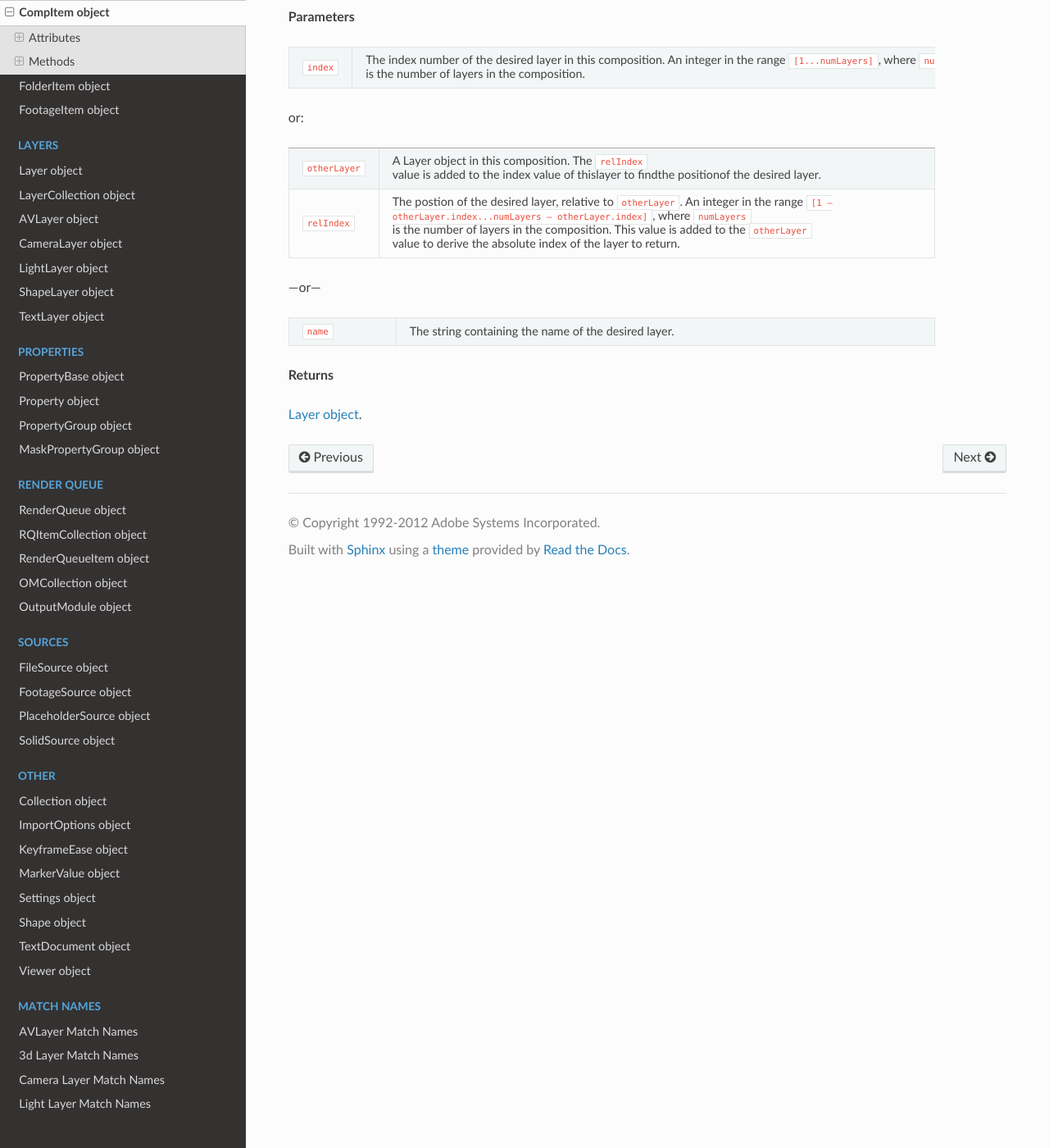
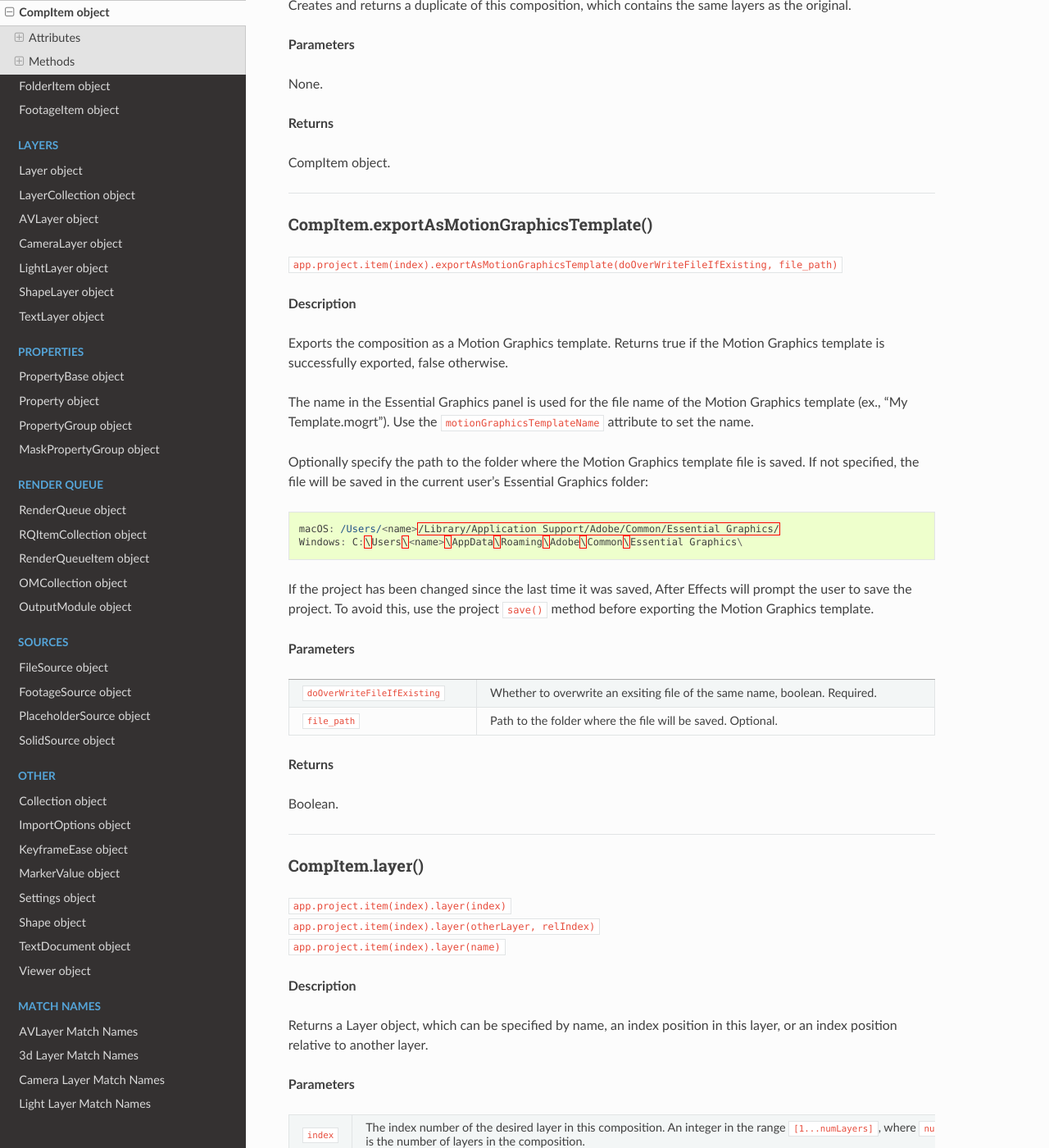
Before and after one commit to docsforadobe/after-effects-scripting-guide, a Sphinx documentation site: the page built from docs/items/compitem.rst, in a window 1280 px wide and 1400 px high, scrolled down 10915 px. Shown: the whole window at 82% size. Built offline with Sphinx 7.4.7 and the Read the Docs theme 2.0.0, drawn with Linux system fonts in a browser that asks for light colours; some of the changed text lies outside the part shown.

Commit message:
Added mogrt documentation

```diff
--- a/docs/items/compitem.rst
+++ b/docs/items/compitem.rst
@@ -292,6 +292,30 @@ The following sample code creates a project and composition, then creates two co
 
 ----
 
+.. _CompItem.motionGraphicsTemplateName:
+
+CompItem.motionGraphicsTemplateName
+*********************************************
+
+``app.project.item(index).motionGraphicsTemplateName``
+
+**Description**
+
+Read or write the name property in the Essential Graphics panel for the composition.
+
+The name in the Essential Graphics panel is used for the file name of an exported Motion Graphics template (ex., "My Template.mogrt").
+
+The following example will set the name for the active composition and then return it as an alert::
+
+    app.project.activeItem.motionGraphicsTemplateName = "My Template";
+    alert(app.project.activeItem.motionGraphicsTemplateName);
+
+**Type**
+
+String; read/write.
+
+----
+
 .. _CompItem.openInViewer:
 
 CompItem.openInViewer()
@@ -525,6 +549,43 @@ CompItem object.
 
 ----
 
+.. _CompItem.exportAsMotionGraphicsTemplate:
+
+CompItem.exportAsMotionGraphicsTemplate()
+*********************************************
+
+``app.project.item(index).exportAsMotionGraphicsTemplate(doOverWriteFileIfExisting, file_path)``
+
+**Description**
+
+Exports the composition as a Motion Graphics template. Returns true if the Motion Graphics template is successfully exported, false otherwise.
+
+The name in the Essential Graphics panel is used for the file name of the Motion Graphics template (ex., "My Template.mogrt").
+Use the ``motionGraphicsTemplateName`` attribute to set the name.
+
+Optionally specify the path to the folder where the Motion Graphics template file is saved. If not specified, the file will be saved in the current
+user's Essential Graphics folder::
+
+    macOS: /Users/<name>/Library/Application Support/Adobe/Common/Essential Graphics/
+    Windows: C:\Users\<name>\AppData\Roaming\Adobe\Common\Essential Graphics\
+
+If the project has been changed since the last time it was saved, After Effects will prompt the user to save the project. To avoid this, use the
+project ``save()`` method before exporting the Motion Graphics template.
+
+**Parameters**
+
+=============================  =================================================================
+``doOverWriteFileIfExisting``  Whether to overwrite an exsiting file of the same name, boolean.
+                               Required.
+``file_path``                  Path to the folder where the file will be saved. Optional.
+=============================  =================================================================
+
+**Returns**
+
+Boolean.
+
+----
+
 .. _CompItem.layer:
 
 CompItem.layer()
@@ -569,3 +630,24 @@ or:
 **Returns**
 
 :ref:`Layer`.
+
+----
+
+.. _CompItem.openInEssentialGraphics:
+
+CompItem.openInEssentialGraphics()
+*********************************************
+
+``app.project.item(index).openInEssentialGraphics()``
+
+**Description**
+
+Opens the composition in the Essential Graphics panel.
+
+**Parameters**
+
+None.
+
+**Returns**
+
+Nothing.
```
Also changed, not shown: docs/properties/property.rst (+69 -0 lines).
